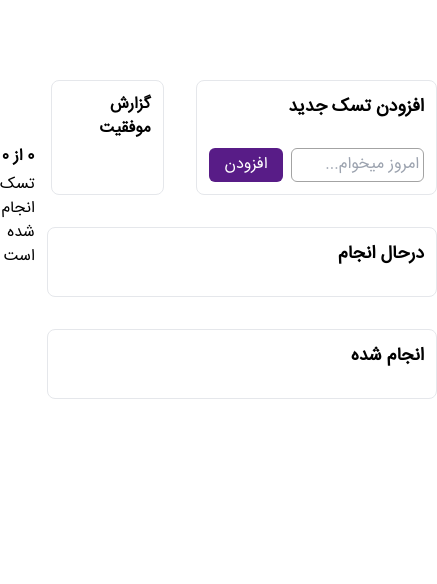
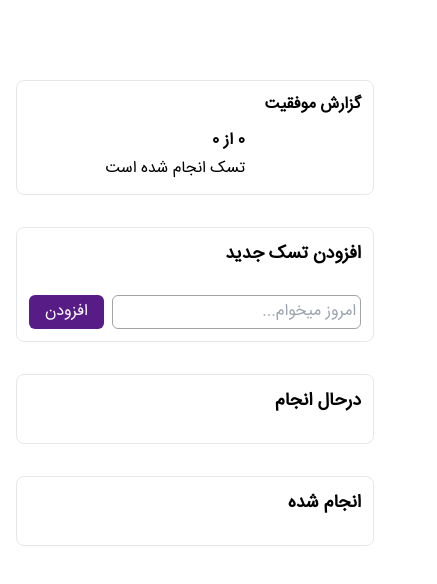
Before and after one commit to espilinter/GSM-task, a Next.js app: page / in a window 390 px wide. Shown: the top 584 px of the page, 437 px wide, since content can reach past the window. Built offline with nearby package versions, Linux system fonts and the light colour scheme.

Commit message:
make the project responsive

```diff
--- a/app/page.tsx
+++ b/app/page.tsx
@@ -68,18 +68,18 @@ export default function Home() {
   }
 
   return (
-    <main className="flex flex-col items-center my-20 m-auto gap-8 max-w-[1024px] w-full">
-      <div className='flex flex-row gap-8 items-start w-full'>
-        <div className='flex border rounded-lg flex-col justify-between p-3 w-[calc(66%-16px)] h-[115px]'>
+    <main className="flex flex-col items-center my-20 m-auto gap-8 max-w-[1024px] w-[calc(100%-32px)]">
+      <div className='flex flex-col-reverse sm:flex-row gap-8 items-start w-full'>
+        <div className='flex border rounded-lg flex-col justify-between p-3 w-full sm:w-[calc(66%-16px)] h-[115px]'>
           <span className='text-lg font-bold'>افزودن تسک جدید</span>
           <div className='flex gap-2'>
             <input className='border border-neutral-400 rounded-md p-1 w-full' placeholder='امروز میخوام...' ref={inputRef} />
             <button className='rounded-md bg-purple-900 px-4 py-1 text-white' onClick={addTask}>افزودن</button>
           </div>
         </div>
-        <div className='flex border rounded-lg flex-col gap-1 p-3 w-[calc(33%-16px)] h-[115px]'>
+        <div className='flex border rounded-lg flex-col gap-1 p-3 w-full sm:w-[calc(34%-16px)] h-[115px] min-w-[285px]'>
           <span className='text-base font-bold'>گزارش موفقیت</span>
-          <div className='flex gap-4 items-end'>
+          <div className='flex gap-4 items-end w-full'>
             <SuccessChart completed={completedTasks.length} pending={pendingTasks.length} />
             <div className='flex flex-col gap-1'>
               <span className='text-base font-bold'>{completedTasks.length} از {completedTasks.length + pendingTasks.length}</span>
```
